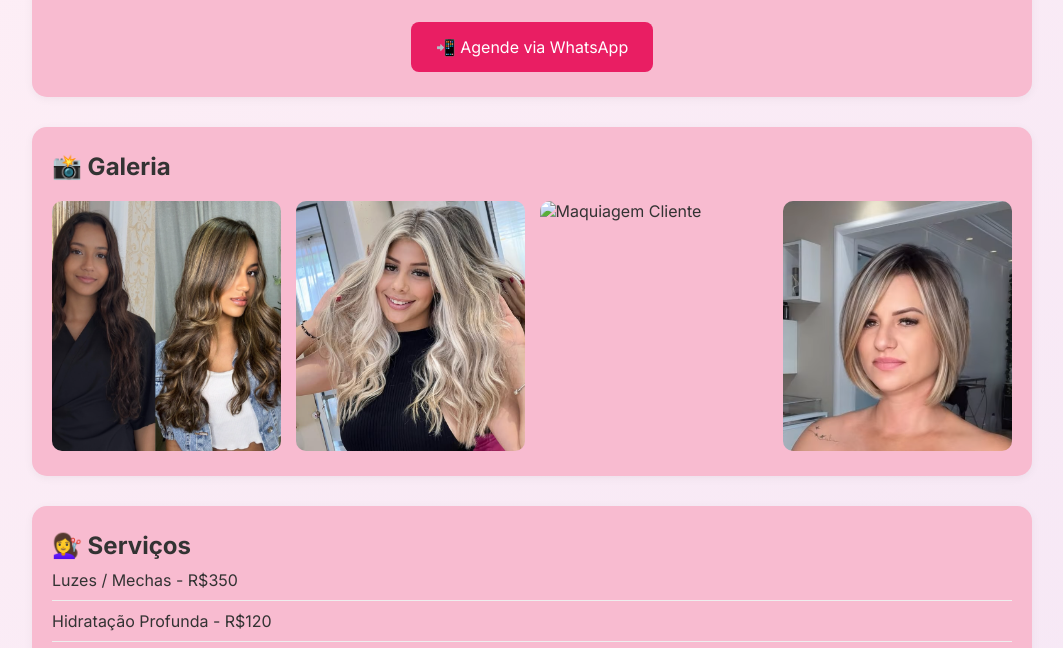
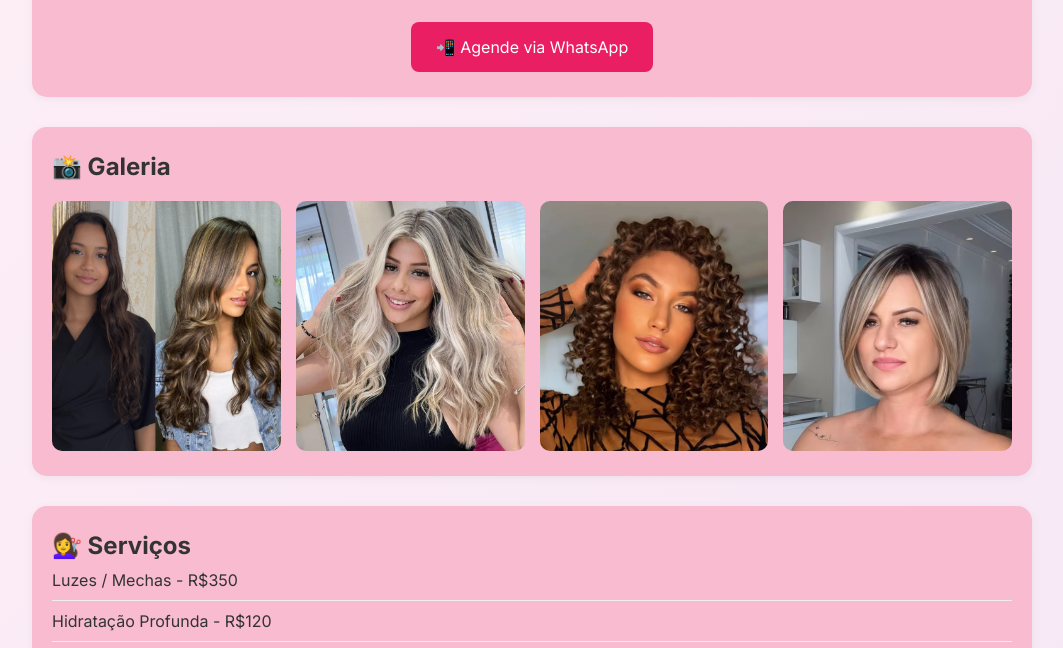
Before and after one commit to StudioJosiSaramelo/JosiSaramelo, a plain HTML site: page index.html in a window 1280 px wide. Shown: the part 541-1189 px from the top of the page, without its empty margins (108-1171 px from the left). Drawn offline with Linux system fonts and the light colour scheme.

Commit message:
Update index.html

```diff
--- a/index.html
+++ b/index.html
@@ -231,7 +231,7 @@
     <div class="gallery">
       <img src="galeria1.jpg" alt="Antes e Depois">
       <img src="galeria2.jpg" alt="Cabelo Loiro">
-      <img src=galeria6.jpg"" alt="Maquiagem Cliente">
+      <img src="galeria6.jpg" alt="Maquiagem Cliente">
       <img src="galeria4.jpg" alt="Corte Curto">
     </div>
   </section>
```
